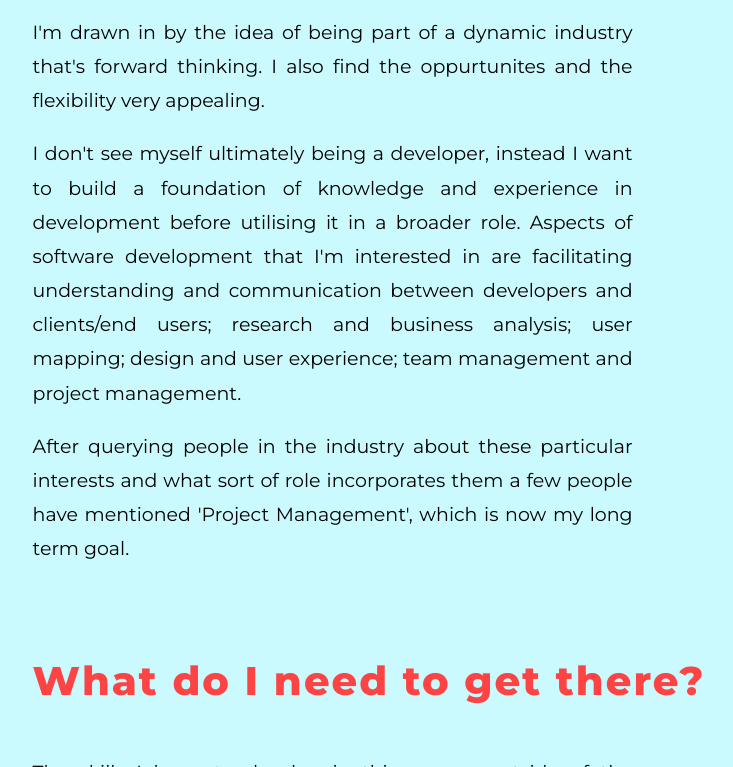
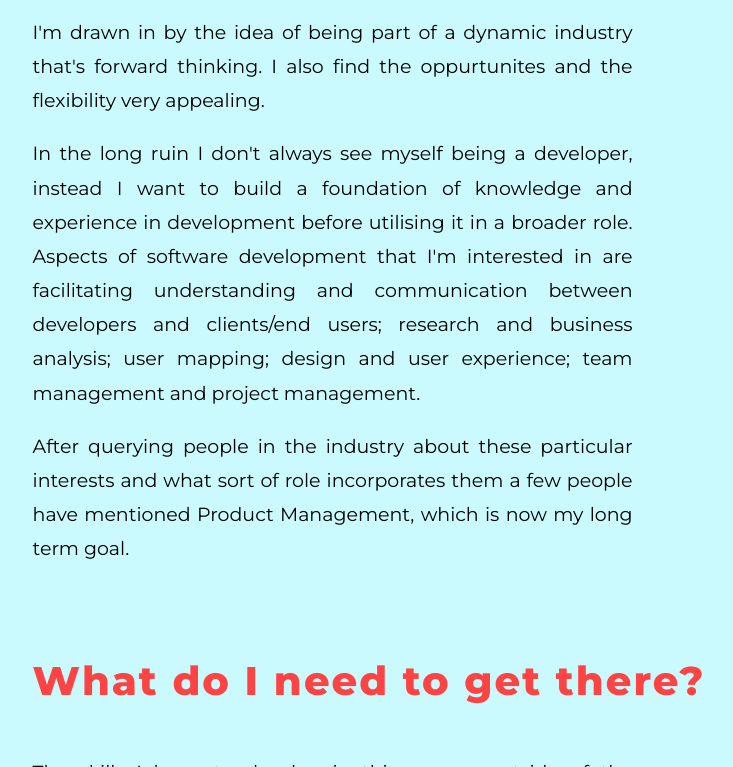
Before and after one commit to reubenosborne/eda, a plain HTML site: page blog/s2_cultural.html in a window 1280 px wide. Shown: the part 630-1397 px from the top of the page, without its empty margins (271-1004 px from the left). Drawn offline with Linux system fonts and the light colour scheme.

Commit message:
Alter wording in 'My Learning Plan' blog

```diff
--- a/blog/s2_cultural.html
+++ b/blog/s2_cultural.html
@@ -25,13 +25,13 @@
                 enjoyeable for all.</p>
             <p>I'm drawn in by the idea of being part of a dynamic industry that's forward thinking. I also find the
                 oppurtunites and the flexibility very appealing.</p>
-            <p>I don't see myself ultimately being a developer, instead I want to build a foundation of knowledge and
+            <p>In the long ruin I don't always see myself being a developer, instead I want to build a foundation of knowledge and
                 experience in development before utilising it in a broader role. Aspects of software development that
                 I'm interested in are facilitating understanding and communication between developers and clients/end
                 users; research and business analysis; user mapping; design and user experience; team management and
                 project management.</p>
             <p>After querying people in the industry about these particular interests and what sort of role incorporates
-                them a few people have mentioned 'Project Management', which is now my long term goal.</p>
+                them a few people have mentioned Product Management, which is now my long term goal.</p>
             <h2>What do I need to get there?</h2>
             <p>The skills I hope to develop in this course, outside of the technical skills I will acquire, are as
                 follows:</p>
```
